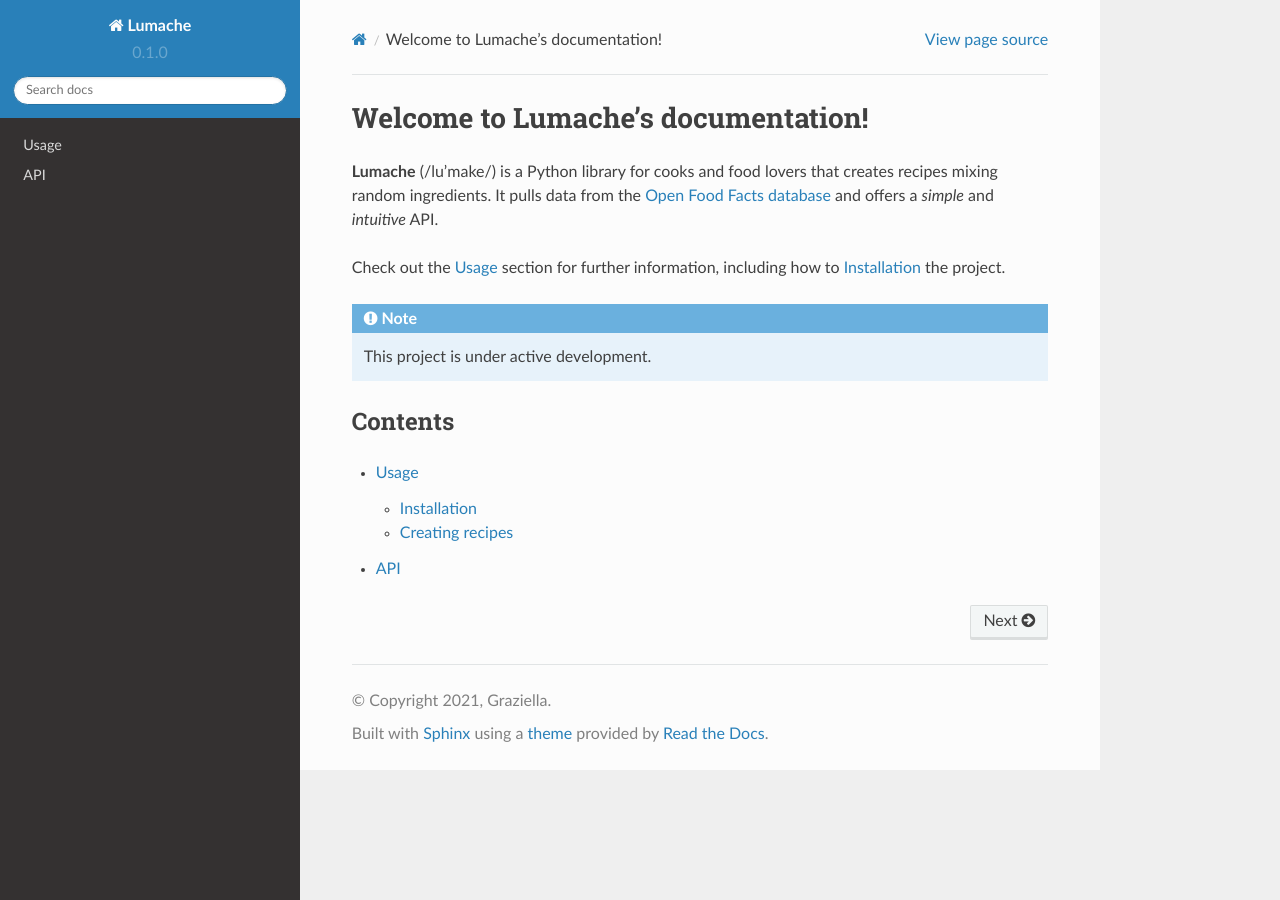
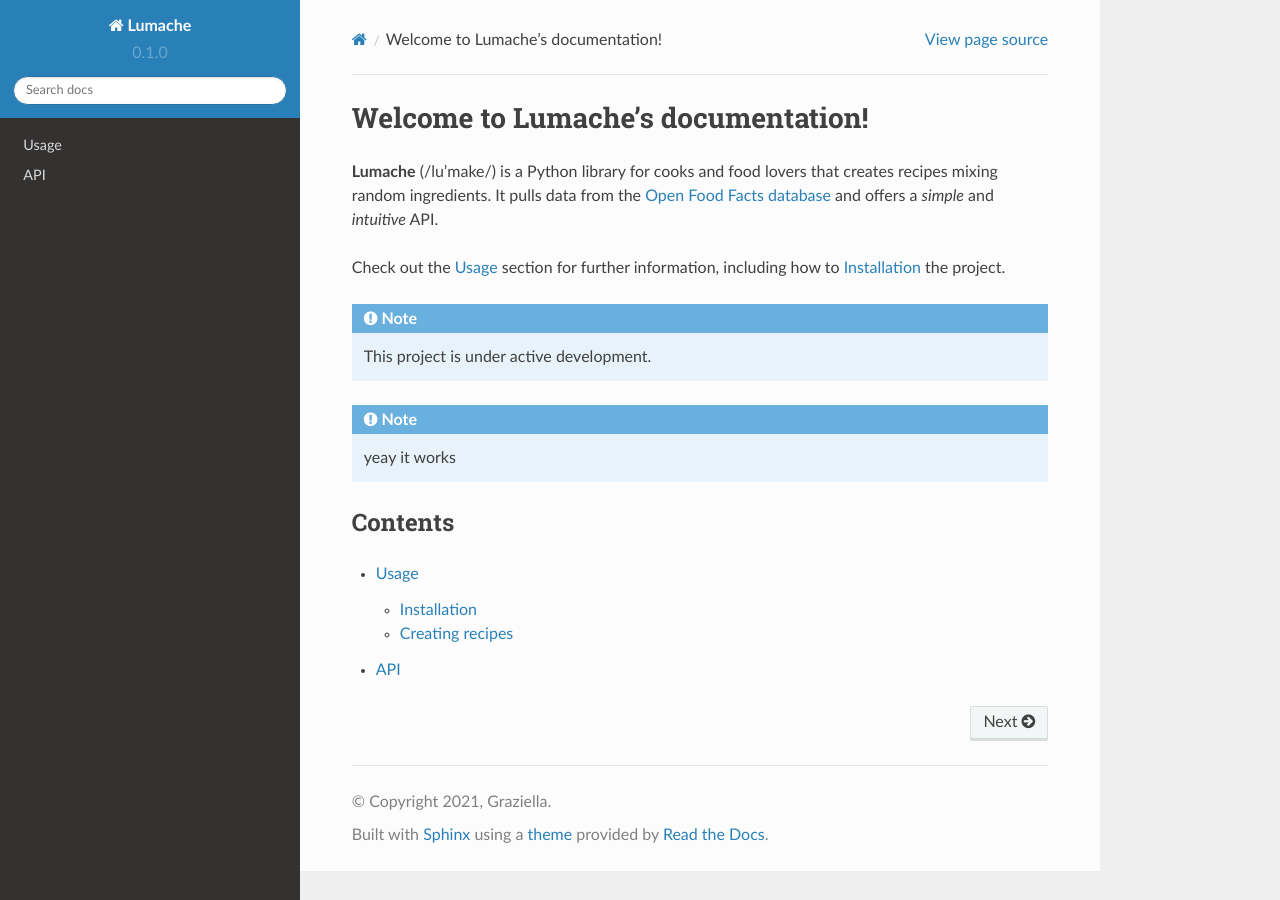
Before and after one commit to deyraka/rtd-tutorial, a Sphinx documentation site: the page built from docs/source/index.rst, in a window 1280 px wide. Built offline with Sphinx 7.4.7 and the Read the Docs theme 2.0.0, drawn with Linux system fonts in a browser that asks for light colours.

Commit message:
Update index.rst

```diff
--- a/docs/source/index.rst
+++ b/docs/source/index.rst
@@ -13,6 +13,9 @@
 
    This project is under active development.
 
+.. note::
+   yeay it works
+
 Contents
 --------
 
```
